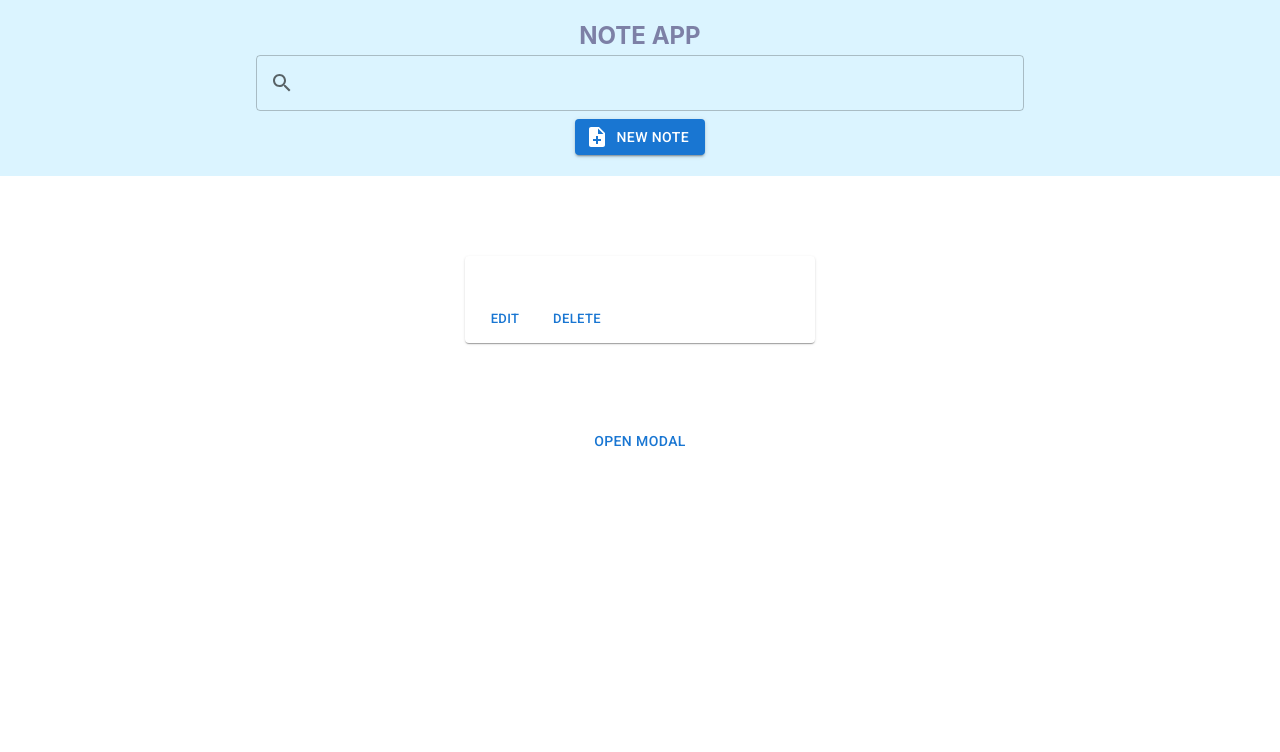
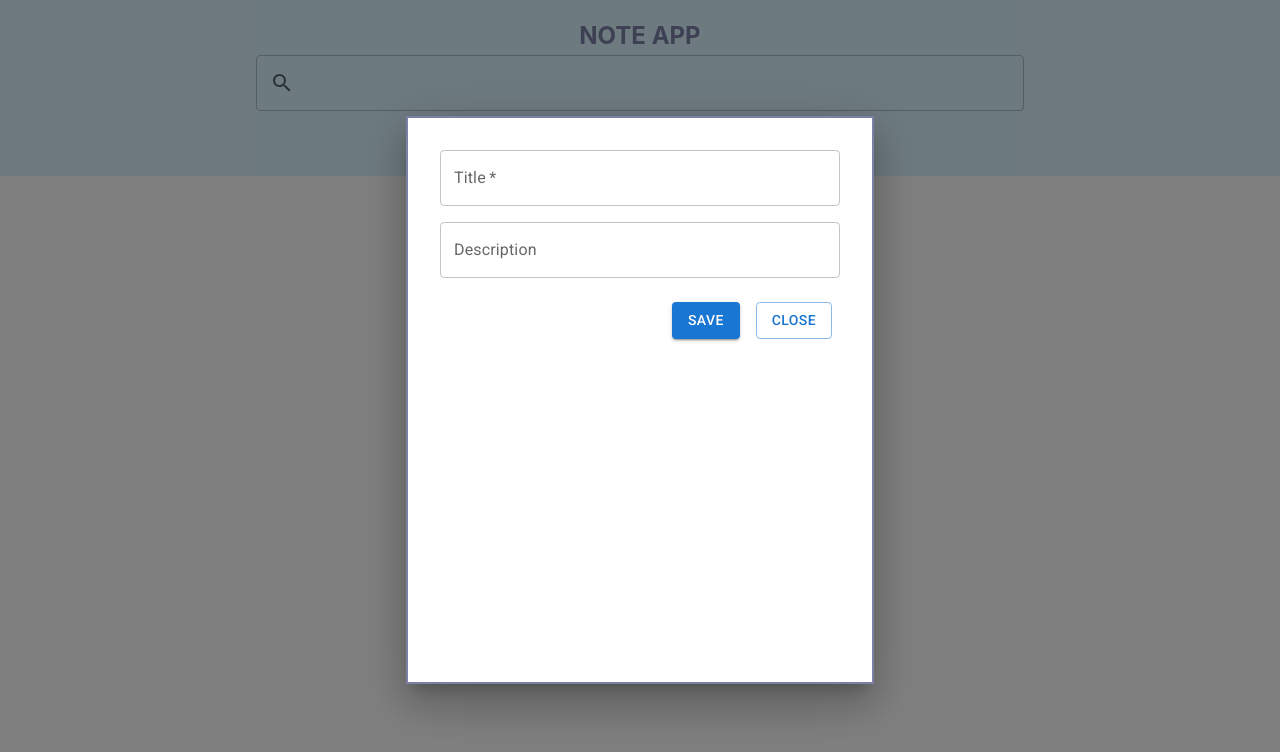
Before and after one commit to kvrp97/learning-material-note-collector-app-web-ui, a React (Create React App) app: page /note in a window 1280 px wide. Both pictures are taken after a click on the button "NEW NOTE". Shown: the top 752 px of the page. Built offline with nearby package versions, Linux system fonts and the light colour scheme; no server answers.

Commit message:
Add new note

```diff
--- a/src/components/addNote/AddNote.js
+++ b/src/components/addNote/AddNote.js
@@ -20,7 +20,7 @@ const style = {
   p: 4,
 };
 
-export default function AddNote() {
+export default function AddNote({ open, handleClose }) {
 
   const [title, setTitle] = useState('');
   const [description, setDescription] = useState('');
@@ -45,8 +45,8 @@ export default function AddNote() {
         .catch(function (error) {
           console.log(error);
         })
-        .finally(function () {
-          handleClose();
+        .finally(()=>{
+          onClose();
         });
 
     } else {
@@ -54,14 +54,14 @@ export default function AddNote() {
     }
   }
 
-  const [open, setOpen] = useState(false);
-
-  const handleOpen = () => setOpen(true);
-  const handleClose = () => setOpen(false);
+  const onClose = ()=>{
+    setTitle('');
+    setDescription('');
+    handleClose();
+  }
 
   return (
     <div>
-      <Button onClick={handleOpen}>Open modal</Button>
       <Modal
         open={open}
         onClose={handleClose}
@@ -92,7 +92,7 @@ export default function AddNote() {
           </div>
           <div className='btns'>
             <Button onClick={saveNewNote} sx={{ m: 1, display: 'block' }} variant="contained">Save</Button>
-            <Button onClick={handleClose} sx={{ m: 1, display: 'block' }} variant="outlined">Close </Button>
+            <Button onClick={onClose} sx={{ m: 1, display: 'block' }} variant="outlined">Close </Button>
           </div>
         </Box>
       </Modal>
--- a/src/pages/noteApp/NoteApp.js
+++ b/src/pages/noteApp/NoteApp.js
@@ -9,11 +9,10 @@ import AddNote from '../../components/addNote/AddNote';
 
 export default function NoteApp() {
 
-  const [clicked, setClicked] = useState(false);
+  const [open, setOpen] = useState(false);
 
-  const toggleClicked = ()=>{
-    setClicked(!clicked);
-    console.log(clicked);
+  const handleClose = () => {
+    setOpen(!open);
   }
 
   return (
@@ -24,13 +23,13 @@ export default function NoteApp() {
           <TextField className='search' id="outlined-basic" label={<SearchIcon />} variant="outlined" placeholder='Search...' />
         </div>
         <div className='btn-contain'>
-          <Button onClick={toggleClicked} variant="contained"><NoteAddIcon className='note-icon' />New Note</Button>
+          <Button onClick={() => setOpen(true)} variant="contained"><NoteAddIcon className='note-icon' />New Note</Button>
         </div>
       </div>
 
       <NoteList />
 
-      <AddNote/>
+      <AddNote open={open}  handleClose={handleClose}/>
     </div>
   )
 }
```
